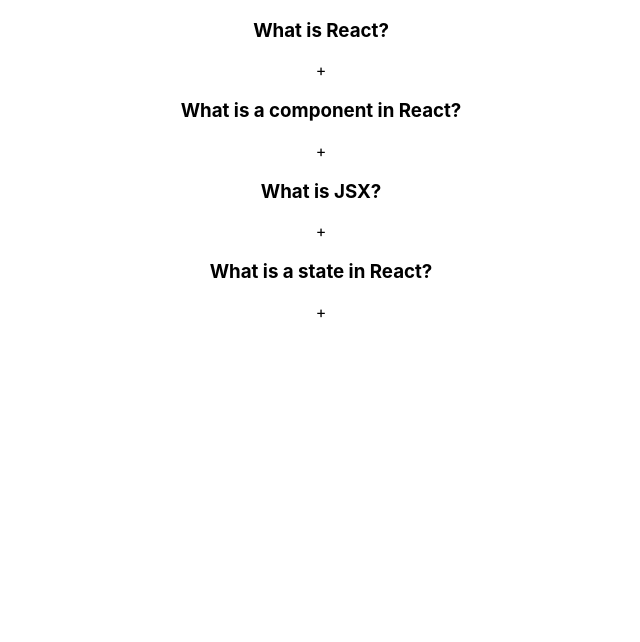
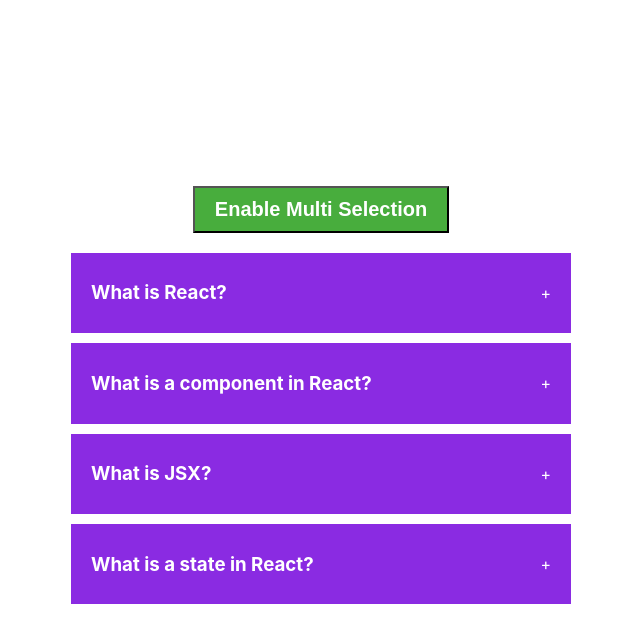
Before and after one commit to BlagojPetrov/react_projects, a React (Create React App) app: page / in a window 1280 px wide. Shown: the top 642 px of the page, without its empty margins (319-959 px from the left). Built offline with nearby package versions, Linux system fonts and the light colour scheme.

Commit message:
Made changes

```diff
--- a/src/components/accordian/index.jsx
+++ b/src/components/accordian/index.jsx
@@ -3,32 +3,57 @@
 
 import { useState } from "react";
 import data from "./data";
+import "./styles.css";
 
 export default function Accordian() {
   const [selected, setSelected] = useState(null);
+  const [enableMultiSelection, setEnableMultiSelection] = useState(false);
+  const [multiple, setMultiple] = useState([]);
 
   function handleSingleSelection(getCurrentId) {
-    setSelected(getCurrentId);
+    setSelected(getCurrentId === selected ? null : getCurrentId);
   }
 
+  function handleMultiSelection(getCurrentId) {
+    let cpyMultiple = [...multiple];
+    const findIndexOfCurrentId = cpyMultiple.indexOf(getCurrentId);
+    console.log(findIndexOfCurrentId);
+    if (findIndexOfCurrentId === -1) cpyMultiple.push(getCurrentId);
+    else cpyMultiple.splice(findIndexOfCurrentId, 1);
+
+    setMultiple(cpyMultiple);
+  }
+
+  console.log(selected, multiple);
   return (
     <div className="wrapper">
+      <button onClick={() => setEnableMultiSelection(!enableMultiSelection)}>
+        Enable Multi Selection
+      </button>
       <div className="accordian">
         {data && data.length > 0 ? (
           data.map((dataItem) => (
             <div className="item">
               <div
-                onClick={() => handleSingleSelection(dataItem.id)}
+                onClick={
+                  enableMultiSelection
+                    ? () => handleMultiSelection(dataItem.id)
+                    : () => handleSingleSelection(dataItem.id)
+                }
                 className="title"
               >
                 <h3>{dataItem.question}</h3>
                 <span>+</span>
               </div>
               {
-                selected === dataItem.id ?
+                enableMultiSelection ?
+                multiple.indexOf(dataItem.id) !== -1 &&
+                <div className="content">{dataItem.answer}</div> :
+                selected === dataItem.id && <div className="content">{dataItem.answer}</div>
+              }
+            {/* {selected === dataItem.id || multiple.indexOf(dataItem.id) !== -1 ? (
                 <div className="content">{dataItem.answer}</div>
-                : null
-              }
+              ) : null} */}
             </div>
           ))
         ) : (
--- a/src/components/accordian/styles.css
+++ b/src/components/accordian/styles.css
@@ -0,0 +1,44 @@
+.wrapper {
+    display: flex;
+    height: 100vh;
+    width: 100vw;
+    justify-content: center;
+    align-items: center;
+    flex-direction: column;
+    gap: 20px;
+}
+
+.wrapper button {
+    padding: 10px 20px;
+    background: #48ad3d;
+    color: white;
+    font-weight: bold;
+    font-size: 20px;
+}
+
+.wrapper button:hover {
+    background: #8ae081;
+}
+
+.accordian {
+    width: 500px;
+}
+
+.item {
+    background: #8A2BE2;
+    margin-bottom: 10px;
+    padding: 10px 20px;
+}
+
+.title {
+    color: white;
+    display: flex;
+    justify-content: space-between;
+    align-items: center;
+    cursor: pointer;
+}
+
+.content {
+    color: white;
+    height: auto;
+}
```
